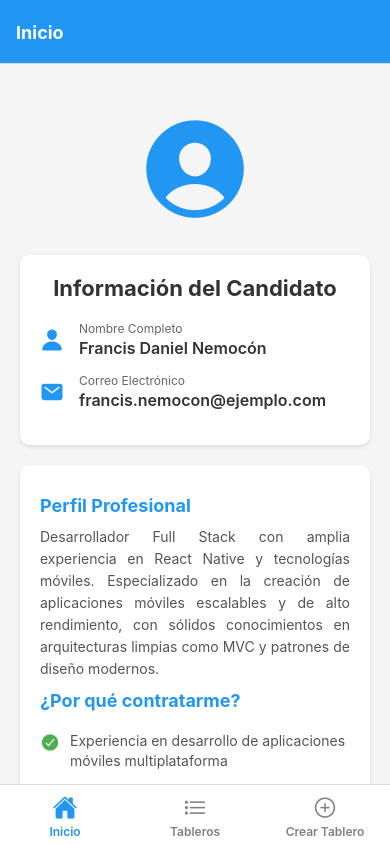
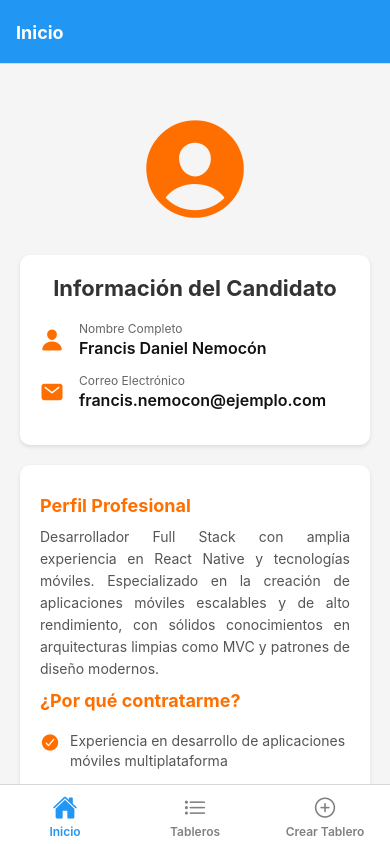
Before and after one commit to danieln3m0/RemsPrueApp, a React Native app: screen /Inicio in a window 390 px wide. Built offline with nearby package versions, Linux system fonts and the light colour scheme.

Commit message:
style: Update icon colors to enhance visual consistency across screens

```diff
--- a/src/views/CreateTableroScreen.js
+++ b/src/views/CreateTableroScreen.js
@@ -149,7 +149,7 @@ export default function CreateTableroScreen({ navigation }) {
       >
         <View style={styles.formContainer}>
           <View style={styles.header}>
-            <Ionicons name="add-circle" size={40} color="#2196F3" />
+            <Ionicons name="add-circle" size={40} color="#FF6F00" />
             <Text style={styles.headerTitle}>Nuevo Tablero Eléctrico</Text>
             <Text style={styles.headerSubtitle}>
               Complete los datos del tablero
@@ -290,7 +290,7 @@ export default function CreateTableroScreen({ navigation }) {
               onPress={resetForm}
               disabled={loading}
             >
-              <Ionicons name="refresh" size={20} color="#666" />
+              <Ionicons name="refresh" size={20} color="#FF6F00" />
               <Text style={styles.resetButtonText}>Limpiar Formulario</Text>
             </TouchableOpacity>
           </View>
--- a/src/views/EditTableroScreen.js
+++ b/src/views/EditTableroScreen.js
@@ -161,7 +161,7 @@ export default function EditTableroScreen({ route, navigation }) {
       >
         <View style={styles.formContainer}>
           <View style={styles.header}>
-            <Ionicons name="create" size={40} color="#2196F3" />
+            <Ionicons name="create" size={40} color="#FF6F00" />
             <Text style={styles.headerTitle}>Editar Tablero</Text>
             <Text style={styles.headerSubtitle}>
               Modifica los datos del tablero
@@ -296,7 +296,7 @@ export default function EditTableroScreen({ route, navigation }) {
               onPress={handleCancel}
               disabled={loading}
             >
-              <Ionicons name="close-circle" size={20} color="#666" />
+              <Ionicons name="close-circle" size={20} color="#FF6F00" />
               <Text style={styles.cancelButtonText}>Cancelar</Text>
             </TouchableOpacity>
           </View>
--- a/src/views/HomeScreen.js
+++ b/src/views/HomeScreen.js
@@ -14,7 +14,7 @@ export default function HomeScreen() {
       <View style={styles.content}>
         {/* Avatar/Icono del perfil */}
         <View style={styles.avatarContainer}>
-          <Ionicons name="person-circle" size={120} color="#2196F3" />
+          <Ionicons name="person-circle" size={120} color="#FF6F00" />
         </View>
 
         {/* Información del candidato */}
@@ -22,7 +22,7 @@ export default function HomeScreen() {
           <Text style={styles.title}>Información del Candidato</Text>
 
           <View style={styles.infoRow}>
-            <Ionicons name="person" size={24} color="#2196F3" />
+            <Ionicons name="person" size={24} color="#FF6F00" />
             <View style={styles.infoText}>
               <Text style={styles.label}>Nombre Completo</Text>
               <Text style={styles.value}>Francis Daniel Nemocón</Text>
@@ -30,7 +30,7 @@ export default function HomeScreen() {
           </View>
 
           <View style={styles.infoRow}>
-            <Ionicons name="mail" size={24} color="#2196F3" />
+            <Ionicons name="mail" size={24} color="#FF6F00" />
             <View style={styles.infoText}>
               <Text style={styles.label}>Correo Electrónico</Text>
               <Text style={styles.value}>francis.nemocon@ejemplo.com</Text>
@@ -50,31 +50,31 @@ export default function HomeScreen() {
           <Text style={styles.sectionTitle}>¿Por qué contratarme?</Text>
           <View style={styles.reasonsList}>
             <View style={styles.reasonItem}>
-              <Ionicons name="checkmark-circle" size={20} color="#4CAF50" />
+              <Ionicons name="checkmark-circle" size={20} color="#FF6F00" />
               <Text style={styles.reasonText}>
                 Experiencia en desarrollo de aplicaciones móviles multiplataforma
               </Text>
             </View>
             <View style={styles.reasonItem}>
-              <Ionicons name="checkmark-circle" size={20} color="#4CAF50" />
+              <Ionicons name="checkmark-circle" size={20} color="#FF6F00" />
               <Text style={styles.reasonText}>
                 Conocimientos sólidos en arquitecturas limpias y mejores prácticas
               </Text>
             </View>
             <View style={styles.reasonItem}>
-              <Ionicons name="checkmark-circle" size={20} color="#4CAF50" />
+              <Ionicons name="checkmark-circle" size={20} color="#FF6F00" />
               <Text style={styles.reasonText}>
                 Capacidad para trabajar con APIs REST y gestión de estados
               </Text>
             </View>
             <View style={styles.reasonItem}>
-              <Ionicons name="checkmark-circle" size={20} color="#4CAF50" />
+              <Ionicons name="checkmark-circle" size={20} color="#FF6F00" />
               <Text style={styles.reasonText}>
                 Enfoque en la calidad del código y experiencia del usuario
               </Text>
             </View>
             <View style={styles.reasonItem}>
-              <Ionicons name="checkmark-circle" size={20} color="#4CAF50" />
+              <Ionicons name="checkmark-circle" size={20} color="#FF6F00" />
               <Text style={styles.reasonText}>
                 Aprendizaje continuo y adaptación a nuevas tecnologías
               </Text>
@@ -157,7 +157,7 @@ const styles = StyleSheet.create({
   },
   value: {
     fontSize: 16,
-    color: '#333',
+    color: '#111',
     fontWeight: '600',
   },
   profileCard: {
@@ -174,7 +174,7 @@ const styles = StyleSheet.create({
   sectionTitle: {
     fontSize: 18,
     fontWeight: 'bold',
-    color: '#2196F3',
+    color: '#FF6F00',
     marginBottom: 10,
     marginTop: 10,
   },
@@ -216,14 +216,14 @@ const styles = StyleSheet.create({
     marginTop: 10,
   },
   skillBadge: {
-    backgroundColor: '#E3F2FD',
+    backgroundColor: '#FFF3E0',
     borderRadius: 20,
     paddingHorizontal: 15,
     paddingVertical: 8,
     margin: 5,
   },
   skillText: {
-    color: '#2196F3',
+    color: '#FF6F00',
     fontSize: 13,
     fontWeight: '600',
   },
--- a/src/views/TablerosListScreen.js
+++ b/src/views/TablerosListScreen.js
@@ -111,40 +111,40 @@ export default function TablerosListScreen({ navigation }) {
   const renderTablero = ({ item }) => (
     <View style={styles.card}>
       <View style={styles.cardHeader}>
-        <Ionicons name="flash" size={24} color="#2196F3" />
+        <Ionicons name="flash" size={24} color="#FF6F00" />
         <Text style={styles.cardTitle}>{item.nombre}</Text>
       </View>
 
       <View style={styles.cardBody}>
         <View style={styles.infoRow}>
-          <Ionicons name="location" size={16} color="#666" />
+          <Ionicons name="location" size={16} color="#111" />
           <Text style={styles.infoText}>{item.ubicacion}</Text>
         </View>
 
         {item.estado && (
           <View style={styles.infoRow}>
-            <Ionicons name="information-circle" size={16} color="#666" />
+            <Ionicons name="information-circle" size={16} color="#FF6F00" />
             <Text style={styles.infoText}>Estado: {item.estado}</Text>
           </View>
         )}
 
         {item.capacidad_amperios && (
           <View style={styles.infoRow}>
-            <Ionicons name="speedometer" size={16} color="#666" />
+            <Ionicons name="speedometer" size={16} color="#111" />
             <Text style={styles.infoText}>{item.capacidad_amperios} A</Text>
           </View>
         )}
 
         {item.marca && (
           <View style={styles.infoRow}>
-            <Ionicons name="pricetag" size={16} color="#666" />
+            <Ionicons name="pricetag" size={16} color="#FF6F00" />
             <Text style={styles.infoText}>{item.marca}</Text>
           </View>
         )}
 
         {(item.ano_fabricacion || item.ano_instalacion) && (
           <View style={styles.infoRow}>
-            <Ionicons name="calendar" size={16} color="#666" />
+            <Ionicons name="calendar" size={16} color="#FF6F00" />
             <Text style={styles.infoText}>
               Fab: {item.ano_fabricacion || 'N/A'} | Inst: {item.ano_instalacion || 'N/A'}
             </Text>
@@ -175,7 +175,7 @@ export default function TablerosListScreen({ navigation }) {
   // Componente cuando la lista está vacía
   const renderEmptyList = () => (
     <View style={styles.emptyContainer}>
-      <Ionicons name="folder-open-outline" size={80} color="#ccc" />
+      <Ionicons name="folder-open-outline" size={80} color="#FF6F00" />
       <Text style={styles.emptyText}>No hay tableros registrados</Text>
       <Text style={styles.emptySubtext}>
         Usa la pestaña "Crear" para agregar un nuevo tablero
```
